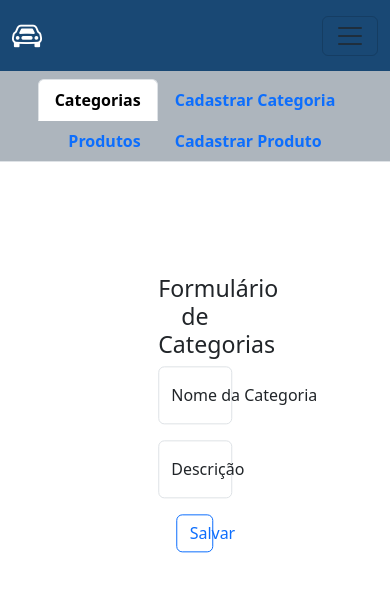
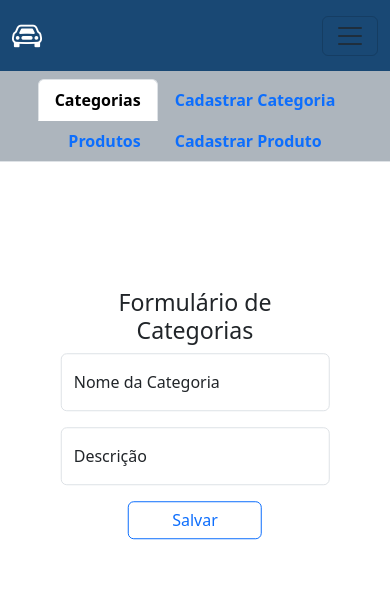
Before and after one commit to luiseduardot17/teste-front-end, a React (Vite) app: page /admin/categoria/novo in a window 390 px wide. Shown: the top 592 px of the page. Built offline with nearby package versions, Linux system fonts and the light colour scheme.

Commit message:
💄 style: estilização do formulario para telas menores

```diff
--- a/src/styles/custom.css
+++ b/src/styles/custom.css
@@ -62,3 +62,9 @@
 .navbar-collapse {
     text-align: center;
 }
+
+@media screen and (max-width: 1024px) {
+    .container-sm{
+        width: 75% !important;
+    }
+}
```
